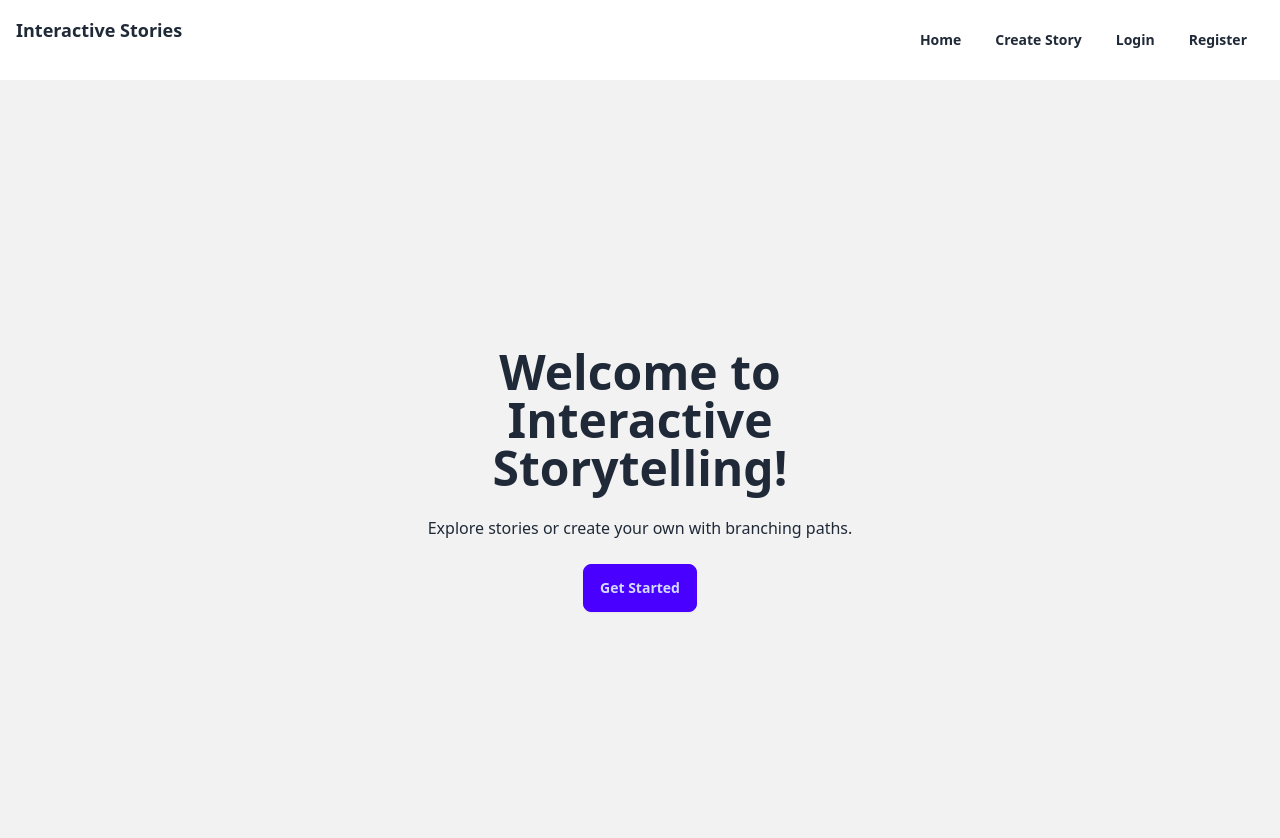
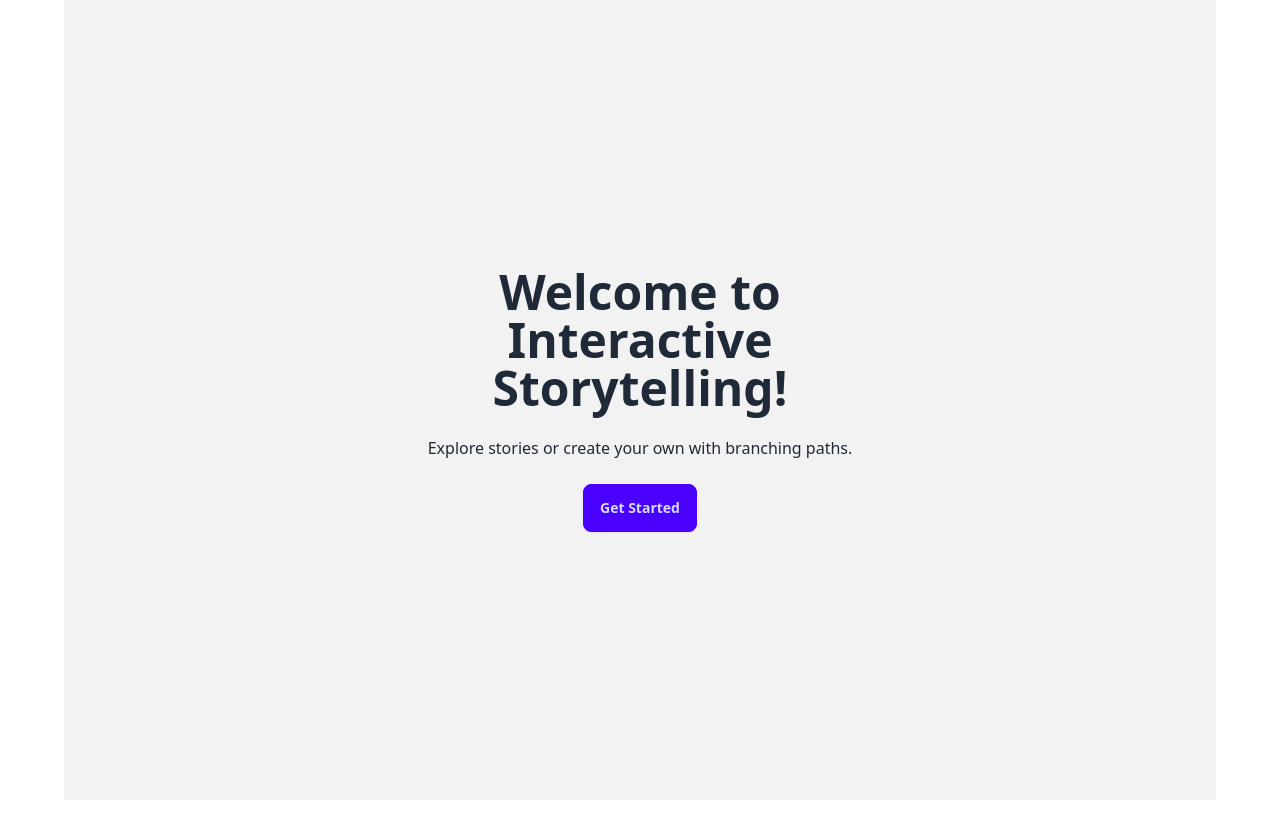
Before and after one commit to neharvard/interactive-storytelling-client, a React (Vite) app: page / in a window 1280 px wide. Shown: the top 838 px of the page. After the commit the page ends 800 px from the top, so only its background shows below. Built offline with nearby package versions, Linux system fonts and the light colour scheme.

Commit message:
add the changed home and root page

```diff
--- a/src/App.jsx
+++ b/src/App.jsx
@@ -1,22 +1,22 @@
-import { BrowserRouter as Router, Route, Routes } from 'react-router-dom';
-import Navbar from './components/Navbar';
-import Home from './pages/Home';
-import Login from './pages/Login';
-import Register from './pages/Register';
-import CreateStory from './pages/CreateStory';
+// import { BrowserRouter as Router, Route, Routes } from 'react-router-dom';
+// import Navbar from './components/Navbar';
+// import Home from './pages/Home';
+// import Login from './pages/Login';
+// import Register from './pages/Register';
+// import CreateStory from './pages/CreateStory';
 
-function App() {
-  return (
-    <Router>
-      <Navbar />
-      <Routes>
-        <Route path="/" element={<Home />} />
-        <Route path="/login" element={<Login />} />
-        <Route path="/register" element={<Register />} />
-        <Route path="/create-story" element={<CreateStory />} />
-      </Routes>
-    </Router>
-  );
-}
+// function App() {
+//   return (
+//     <Router>
+//       <Navbar />
+//       <Routes>
+//         <Route path="/" element={<Home />} />
+//         <Route path="/login" element={<Login />} />
+//         <Route path="/register" element={<Register />} />
+//         <Route path="/create-story" element={<CreateStory />} />
+//       </Routes>
+//     </Router>
+//   );
+// }
 
-export default App;
+// export default App;
--- /dev/null
+++ b/src/layouts/Root.jsx
@@ -0,0 +1,12 @@
+import { Outlet } from "react-router-dom";
+
+
+const Root = () => {
+    return (
+        <div className="max-w-6xl mx-auto font-poppins">
+            <Outlet></Outlet>
+        </div>
+    );
+};
+
+export default Root;
--- a/src/main.jsx
+++ b/src/main.jsx
@@ -1,10 +1,13 @@
 import { StrictMode } from 'react'
 import { createRoot } from 'react-dom/client'
-import App from './App.jsx'
+// import App from './App.jsx'
 import './index.css'
+import { RouterProvider } from 'react-router-dom'
+import router from './routes/routes.jsx'
 
 createRoot(document.getElementById('root')).render(
   <StrictMode>
-    <App />
+    {/* <App /> */}
+    <RouterProvider router={router}></RouterProvider>
   </StrictMode>,
 )
```
Also changed, not shown: src/routes/routes.jsx (+19 -0 lines), src/pages/Home/Home.jsx (renamed from src/pages/Home.jsx).
